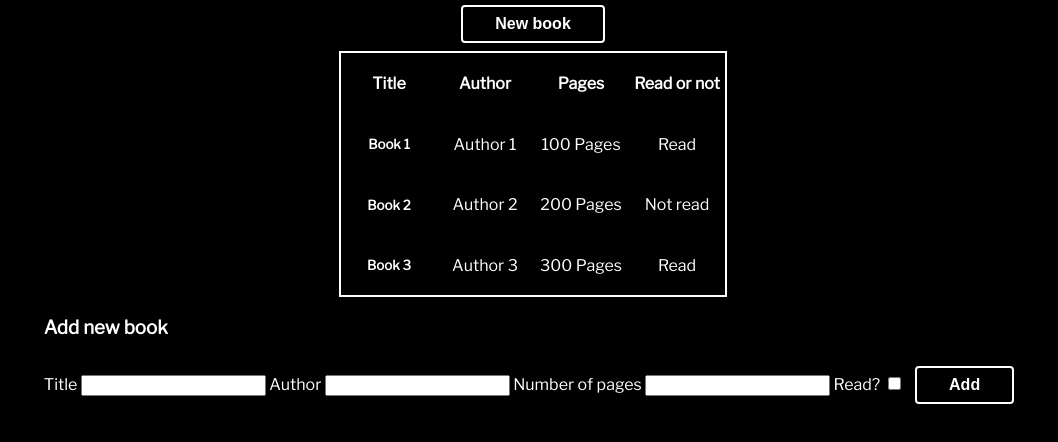
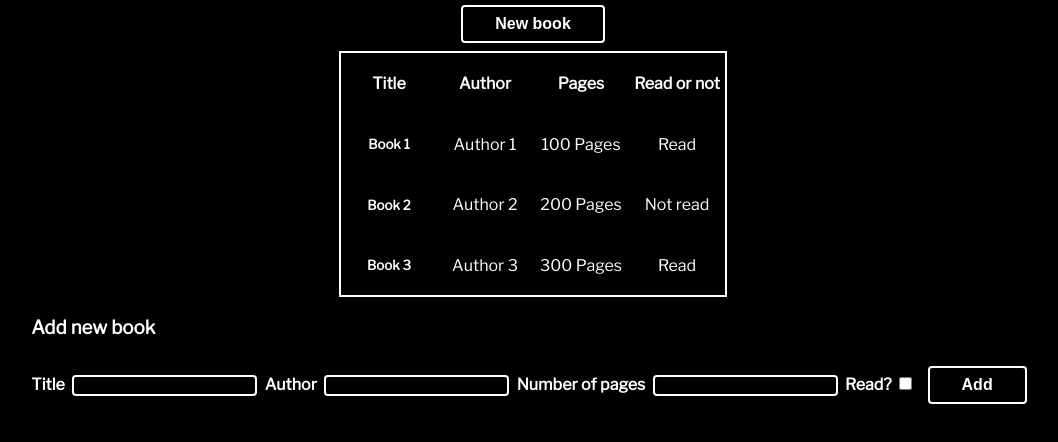
Before and after one commit to n0guera/odin-library, a plain HTML site: page index.html in a window 1280 px wide. Shown: the part 154-596 px from the top of the page, without its empty margins (107-1165 px from the left). Drawn offline with nearby package versions, Linux system fonts and the light colour scheme; a script that the page names is missing.

Commit message:
Add styling to the form

```diff
--- a/css/style.css
+++ b/css/style.css
@@ -70,3 +70,15 @@ button {
   align-items: center;
   justify-items: center;
 }
+
+#book-form label {
+  font-weight: bold;
+}
+
+#book-form input {
+  color: white;
+  background-color: black;
+  border: 2px solid white;
+  border-radius: 4px;
+  margin: 4px;
+}
```
